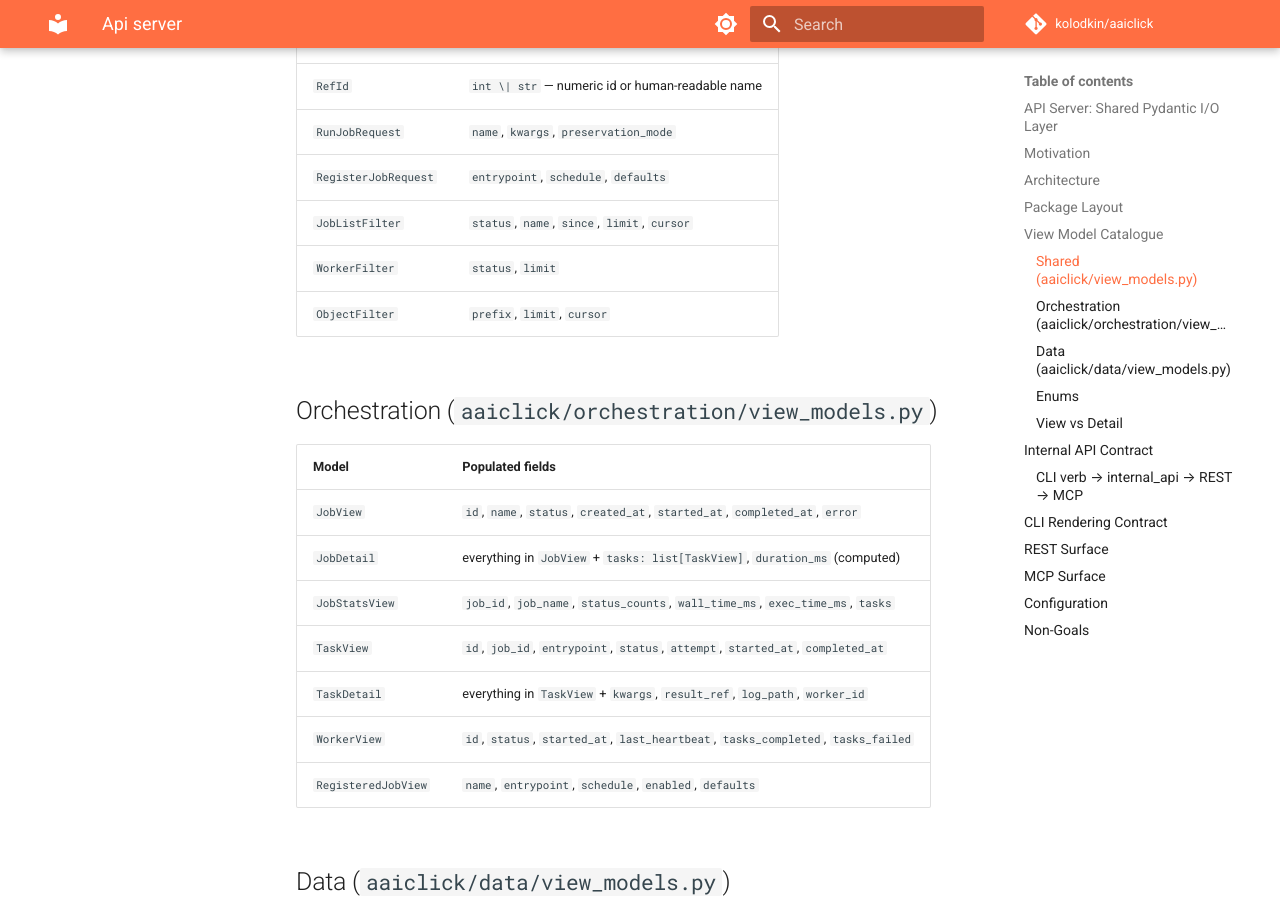
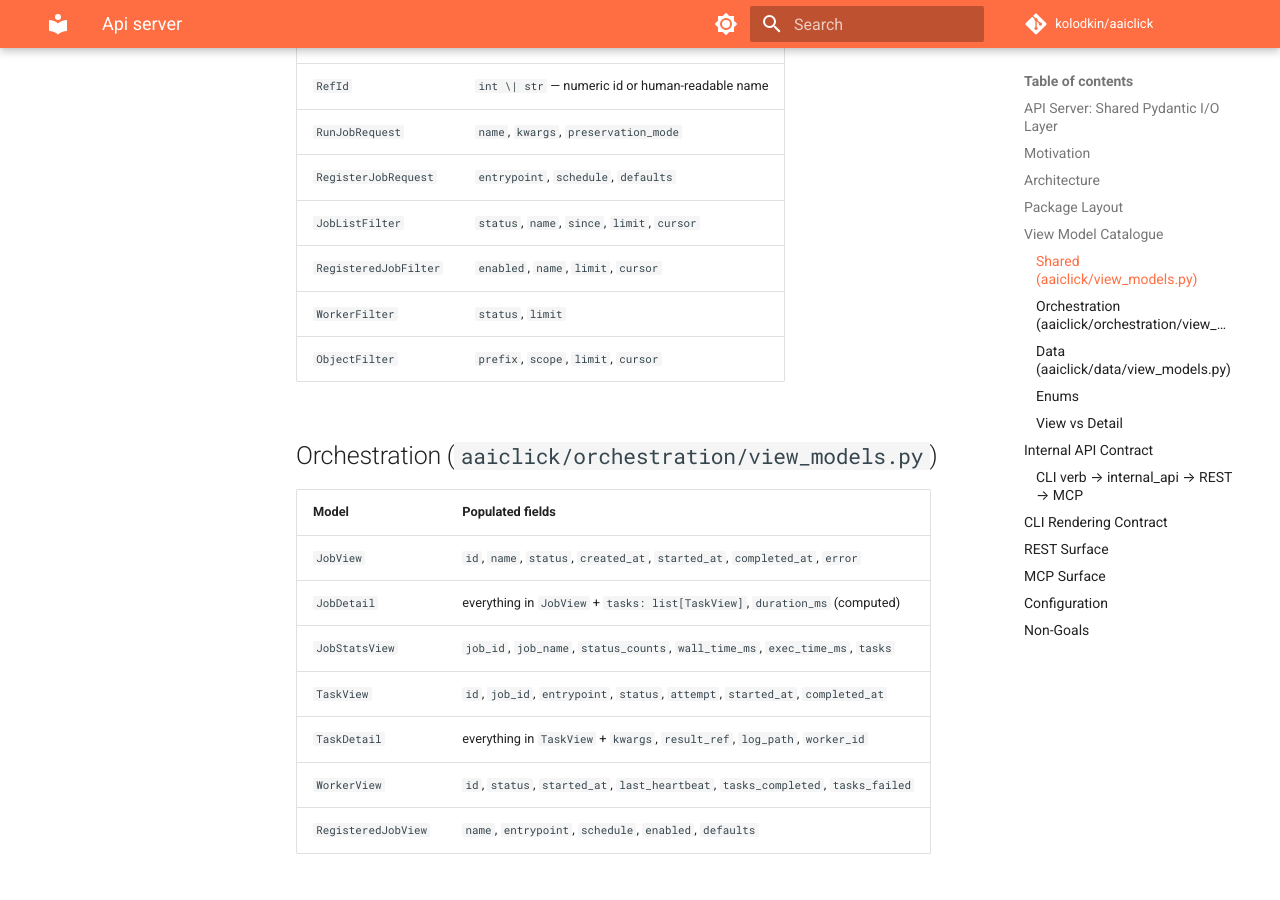
Before and after one commit to kolodkin/aaiclick, an MkDocs documentation site: the page built from docs/api_server.md, in a window 1280 px wide and 900 px high, scrolled down 2584 px. Built offline with MkDocs 1.6.1 and Material for MkDocs 9.7.7, drawn with Linux system fonts in a browser that asks for light colours; comment, search, counter and statistics services are not loaded.

Commit message:
cleanup: close remaining self-review items on api_server docs
- CLI rendering example: ctx → session (matches internal_api contract)
- Phase 3 deps: rename get_orch_ctx/get_data_ctx → session_dep/ch_client_dep
  to match the AsyncSession/ChClient signatures in the spec
- Add RegisteredJobFilter row to the Shared view-models catalogue; add
  scope to ObjectFilter (surfaces the #235 two-tier persistence)

```diff
--- a/docs/api_server.md
+++ b/docs/api_server.md
@@ -107,16 +107,17 @@ aaiclick/
 
 ## Shared (`aaiclick/view_models.py`)
 
-| Model                | Purpose                                                      |
-|----------------------|--------------------------------------------------------------|
-| `Page[T]`            | Generic paged list: `items`, `total`, `next_cursor`          |
-| `Problem`            | Error shape: `title`, `status`, `detail`, `code`             |
-| `RefId`              | `int \| str` — numeric id or human-readable name             |
-| `RunJobRequest`      | `name`, `kwargs`, `preservation_mode`                        |
-| `RegisterJobRequest` | `entrypoint`, `schedule`, `defaults`                         |
-| `JobListFilter`      | `status`, `name`, `since`, `limit`, `cursor`                 |
-| `WorkerFilter`       | `status`, `limit`                                            |
-| `ObjectFilter`       | `prefix`, `limit`, `cursor`                                  |
+| Model                  | Purpose                                                      |
+|------------------------|--------------------------------------------------------------|
+| `Page[T]`              | Generic paged list: `items`, `total`, `next_cursor`          |
+| `Problem`              | Error shape: `title`, `status`, `detail`, `code`             |
+| `RefId`                | `int \| str` — numeric id or human-readable name             |
+| `RunJobRequest`        | `name`, `kwargs`, `preservation_mode`                        |
+| `RegisterJobRequest`   | `entrypoint`, `schedule`, `defaults`                         |
+| `JobListFilter`        | `status`, `name`, `since`, `limit`, `cursor`                 |
+| `RegisteredJobFilter`  | `enabled`, `name`, `limit`, `cursor`                         |
+| `WorkerFilter`         | `status`, `limit`                                            |
+| `ObjectFilter`         | `prefix`, `scope`, `limit`, `cursor`                         |
 
 ## Orchestration (`aaiclick/orchestration/view_models.py`)
 
```
Also changed, not shown: other parts of docs/api_server.md (+1 -1 lines), docs/api_server_implementation_plan.md (+3 -3 lines).
